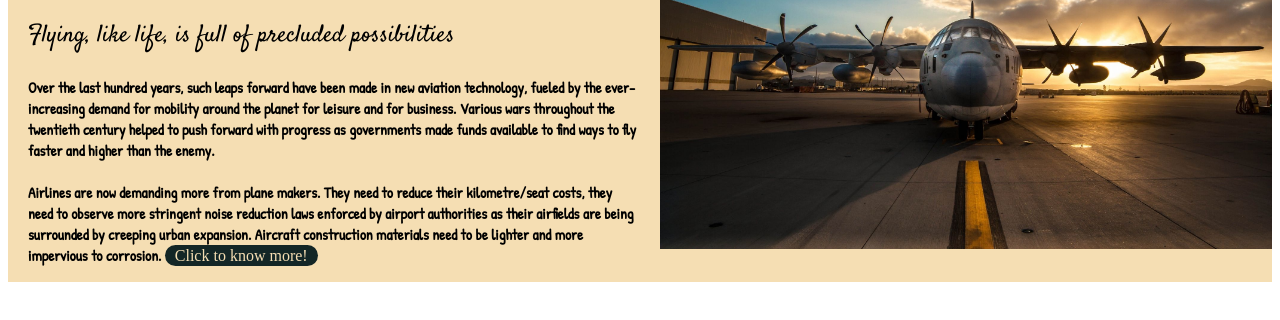
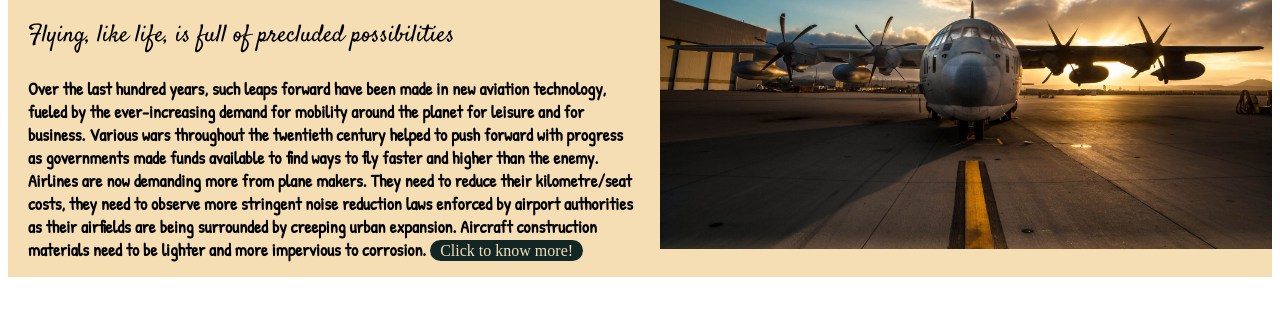
Before and after one commit to Ibnun14/todays-aviation, a plain HTML site: page index.html in a window 1280 px wide. Shown: the part 138-458 px from the top of the page. Drawn offline with Linux system fonts and the light colour scheme.

Commit message:
space correction

```diff
--- a/aviation.css
+++ b/aviation.css
@@ -14,7 +14,7 @@
 .setail{
     font-family: 'Patrick Hand', cursive;
     font-weight: 600;
-    font-size: 0.95em;
+    font-size: 1.1em;
 }
 section{
     display: flex;
--- a/index.html
+++ b/index.html
@@ -21,7 +21,7 @@
         <div class="half-width">
             <h1 id="aviation1">Welcome to Today's Aviation!</h1>
             <h3 id="aviation2">Flying, like life, is full of precluded possibilities</h3>
-            <p><span class="setail">Over the last hundred years, such leaps forward have been made in new aviation technology, fueled by the ever-increasing demand for mobility around the planet for leisure and for business. Various wars throughout the twentieth century helped to push forward with progress as governments made funds available to find ways to fly faster and higher than the enemy. <br> <br>
+            <p><span class="setail">Over the last hundred years, such leaps forward have been made in new aviation technology, fueled by the ever-increasing demand for mobility around the planet for leisure and for business. Various wars throughout the twentieth century helped to push forward with progress as governments made funds available to find ways to fly faster and higher than the enemy. <br>
                 Airlines are now demanding more from plane makers. They need to reduce their kilometre/seat costs, they need to observe more stringent noise reduction laws enforced by airport authorities as their airfields are being surrounded by creeping urban expansion.  Aircraft construction materials need to be lighter and more impervious to corrosion. </span>
                 <a class="first-link" href="https://modernairliners.com/">Click to know more!</a>
             </p>
```
